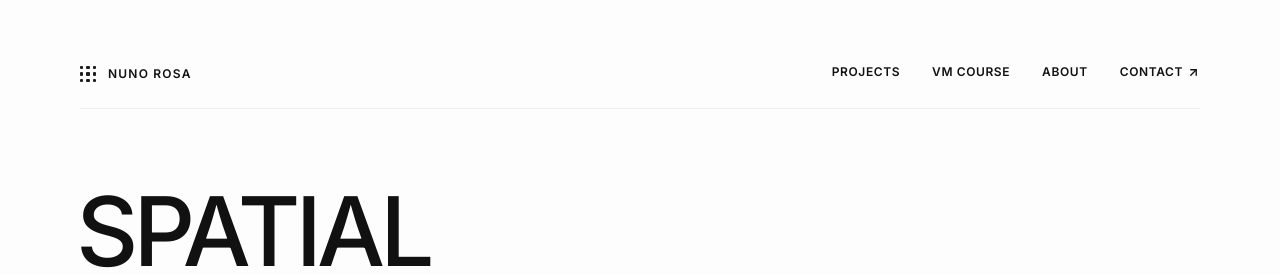
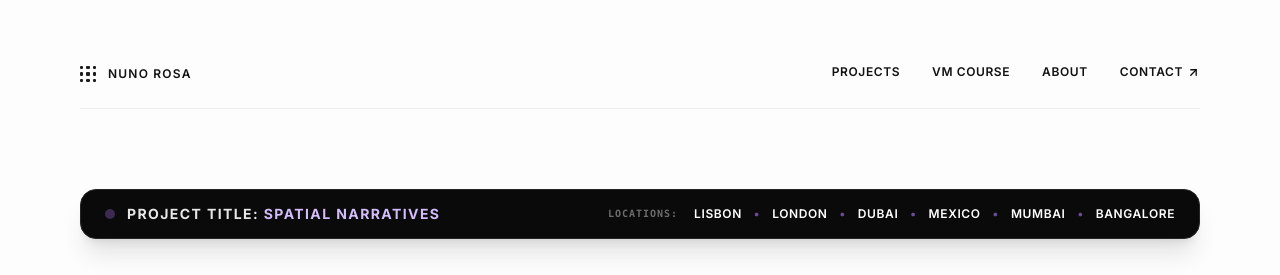
Before and after one commit to phinix99/Nuno-Rosa-Portfolio, a React (Vite) app: page / in a window 1280 px wide. Shown: the top 275 px of the page. Built offline with nearby package versions, Linux system fonts and the light colour scheme.

Commit message:
Update location order (Lisbon, London, Dubai, Mexico, Mumbai, Bangalore), repurpose process section into VM Masterclass, and update primary banner with title & locations

```diff
--- a/src/components/Hero.tsx
+++ b/src/components/Hero.tsx
@@ -126,6 +126,34 @@ export default function Hero() {
         animate="visible"
         className="max-w-[1600px] mx-auto w-full flex flex-col"
       >
+        {/* Primary Banner Header Bar: Project Title & Established Country Footprint */}
+        <motion.div
+          variants={lineVariants}
+          className="w-full flex flex-col lg:flex-row lg:items-center justify-between gap-4 py-3.5 px-6 rounded-2xl bg-neutral-950 text-[#fdfdfd] mb-8 border border-neutral-800 shadow-xl"
+        >
+          <div className="flex items-center gap-3">
+            <span className="w-2.5 h-2.5 rounded-full bg-[#6B4C9A] animate-pulse" />
+            <span className="font-sans text-xs md:text-sm font-mono font-bold tracking-widest uppercase text-white/90">
+              PROJECT TITLE: <span className="text-[#d3bcfa]">SPATIAL NARRATIVES</span>
+            </span>
+          </div>
+
+          <div className="flex flex-wrap items-center gap-x-3 gap-y-1 font-sans text-xs font-medium tracking-wider uppercase text-neutral-300">
+            <span className="text-white/40 text-[10px] font-bold tracking-widest font-mono mr-1">LOCATIONS:</span>
+            <span className="text-white font-semibold">LISBON</span>
+            <span className="text-[#6B4C9A] font-bold">•</span>
+            <span className="text-white font-semibold">LONDON</span>
+            <span className="text-[#6B4C9A] font-bold">•</span>
+            <span className="text-white font-semibold">DUBAI</span>
+            <span className="text-[#6B4C9A] font-bold">•</span>
+            <span className="text-white font-semibold">MEXICO</span>
+            <span className="text-[#6B4C9A] font-bold">•</span>
+            <span className="text-white font-semibold">MUMBAI</span>
+            <span className="text-[#6B4C9A] font-bold">•</span>
+            <span className="text-white font-semibold">BANGALORE</span>
+          </div>
+        </motion.div>
+
         {/* Dynamic Display Title */}
         <div className="overflow-hidden mb-6 md:mb-8">
           <motion.h1
--- a/src/components/Philosophy.tsx
+++ b/src/components/Philosophy.tsx
@@ -3,6 +3,13 @@ import { useState, useEffect, useRef } from 'react';
 import { Globe2, MapPin } from 'lucide-react';
 
 const locations = [
+  {
+    city: "LISBON",
+    country: "Portugal",
+    timezone: "Europe/Lisbon",
+    coords: "38.7223° N, 9.1393° W",
+    desc: "Traditional fine craftsmanship liaison, heritage brand setups, and southern European curation."
+  },
   {
     city: "LONDON",
     country: "United Kingdom",
@@ -18,6 +25,13 @@ const locations = [
     desc: "Middle Eastern flagship architecture, luxury experiential activations, and elite client relations."
   },
   {
+    city: "MEXICO CITY",
+    country: "Mexico",
+    timezone: "America/Mexico_City",
+    coords: "19.4326° N, 99.1332° W",
+    desc: "Latin American retail rollouts, boutique space optimization, and cultural narrative integration."
+  },
+  {
     city: "MUMBAI",
     country: "India",
     timezone: "Asia/Kolkata",
@@ -25,18 +39,11 @@ const locations = [
     desc: "Large-scale retail production, VM leadership summits, and regional rollouts across Asia."
   },
   {
-    city: "MEXICO CITY",
-    country: "Mexico",
-    timezone: "America/Mexico_City",
-    coords: "19.4326° N, 99.1332° W",
-    desc: "Latin American retail rollouts, boutique space optimization, and cultural narrative integration."
-  },
-  {
-    city: "LISBON",
-    country: "Portugal",
-    timezone: "Europe/Lisbon",
-    coords: "38.7223° N, 9.1393° W",
-    desc: "Traditional fine craftsmanship liaison, heritage brand setups, and southern European curation."
+    city: "BANGALORE",
+    country: "India",
+    timezone: "Asia/Kolkata",
+    coords: "12.9716° N, 77.5946° E",
+    desc: "Innovation hub for tech-integrated retail experiences and digital-physical spatial activations."
   }
 ];
 
--- a/src/components/VMCourse.tsx
+++ b/src/components/VMCourse.tsx
@@ -1,6 +1,33 @@
 import React, { useState } from 'react';
 import { motion, AnimatePresence } from 'motion/react';
 import { CheckCircle2, ArrowRight, Sparkles, BookOpen, Clock, Users, Globe } from 'lucide-react';
+
+const processSteps = [
+  {
+    id: "01",
+    title: "DISCOVER",
+    desc: "Understanding brand identity, consumer psychology, and strategic spatial objectives.",
+    percent: "25%"
+  },
+  {
+    id: "02",
+    title: "DESIGN",
+    desc: "Ideas take shape. Conceptualizing space, sightlines, materialization, and visual storytelling.",
+    percent: "50%"
+  },
+  {
+    id: "03",
+    title: "BUILD",
+    desc: "Developing final spatial solutions with technical precision and modular display engineering.",
+    percent: "75%"
+  },
+  {
+    id: "04",
+    title: "LAUNCH",
+    desc: "Managing global activations, international rollout guidelines, and brand performance.",
+    percent: "100%"
+  }
+];
 
 const modules = [
   {
@@ -53,13 +80,13 @@ export default function VMCourse() {
             <div className="flex flex-col gap-4">
               <div className="flex items-center gap-2">
                 <span className="w-2.5 h-2.5 bg-[#6B4C9A] rounded-full animate-ping" />
-                <span className="font-sans text-xs font-semibold tracking-widest uppercase text-[#111]/60">VM EDUCATION</span>
+                <span className="font-sans text-xs font-semibold tracking-widest uppercase text-[#111]/60">VM EDUCATION & MASTERCLASS</span>
               </div>
               <h2 className="font-sans text-4xl md:text-6xl font-medium tracking-tight uppercase leading-none text-[#111]">
                 VM MASTERCLASS
               </h2>
               <p className="font-sans text-lg md:text-xl font-light text-[#111]/70 mt-2 max-w-xl">
-                A definitive 8-week program mastering the silent architecture of desire.
+                A definitive 8-week program mastering the silent architecture of desire and spatial retail engineering.
               </p>
             </div>
 
@@ -91,8 +118,35 @@ export default function VMCourse() {
               </div>
             </div>
 
+            {/* Repurposed Design Process Introduction for Masterclass */}
+            <div className="flex flex-col gap-5 pt-2">
+              <div className="flex justify-between items-center border-b border-[#111]/10 pb-3">
+                <h3 className="font-sans text-xs font-bold tracking-widest text-[#6B4C9A] uppercase">
+                  MASTERCLASS METHODOLOGY & DESIGN PROCESS
+                </h3>
+                <span className="font-sans text-[10px] font-semibold uppercase tracking-wider text-[#111]/50">4-STAGE FRAMEWORK</span>
+              </div>
+
+              <div className="grid grid-cols-1 sm:grid-cols-2 gap-4">
+                {processSteps.map((step) => (
+                  <div key={step.id} className="p-5 bg-neutral-50/80 rounded-xl border border-neutral-200/80 flex flex-col justify-between gap-3">
+                    <div className="flex items-center justify-between">
+                      <span className="font-sans text-xs font-mono font-bold text-[#6B4C9A] px-2 py-0.5 rounded bg-[#6B4C9A]/10">
+                        {step.id}
+                      </span>
+                      <span className="font-sans text-[10px] font-semibold text-neutral-400">{step.percent}</span>
+                    </div>
+                    <div>
+                      <h4 className="font-sans text-base font-bold tracking-tight text-[#111] mb-1">{step.title}</h4>
+                      <p className="font-sans text-xs font-light text-[#111]/70 leading-relaxed">{step.desc}</p>
+                    </div>
+                  </div>
+                ))}
+              </div>
+            </div>
+
             {/* Curriculum Modules */}
-            <div className="flex flex-col gap-4 mt-2">
+            <div className="flex flex-col gap-4 mt-4">
               <h3 className="font-sans text-xs font-bold tracking-widest text-[#111]/60 uppercase">
                 CURRICULUM SYLLABUS
               </h3>
--- a/src/pages/Home.tsx
+++ b/src/pages/Home.tsx
@@ -4,7 +4,6 @@ import PortfolioHighlights from '../components/PortfolioHighlights';
 import Philosophy from '../components/Philosophy';
 import Services from '../components/Services';
 import VMCourse from '../components/VMCourse';
-import Process from '../components/Process';
 import Testimonials from '../components/Testimonials';
 import Footer from '../components/Footer';
 
@@ -17,7 +16,6 @@ export default function Home() {
       <Philosophy />
       <Services />
       <VMCourse />
-      <Process />
       <Testimonials />
       <Footer />
     </main>
```
